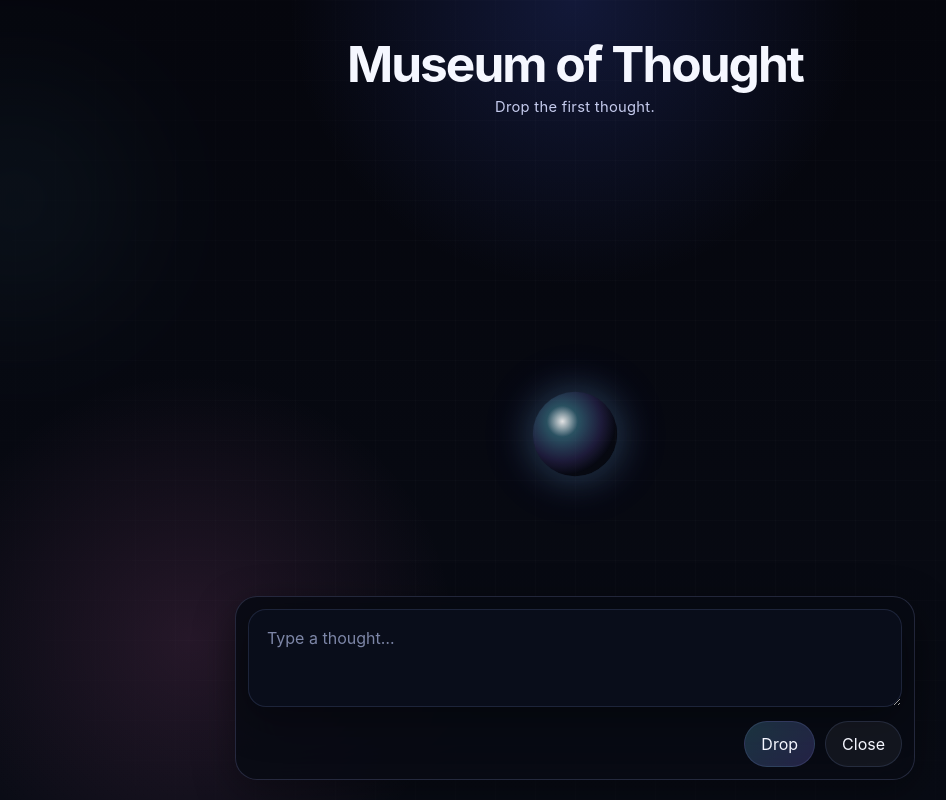
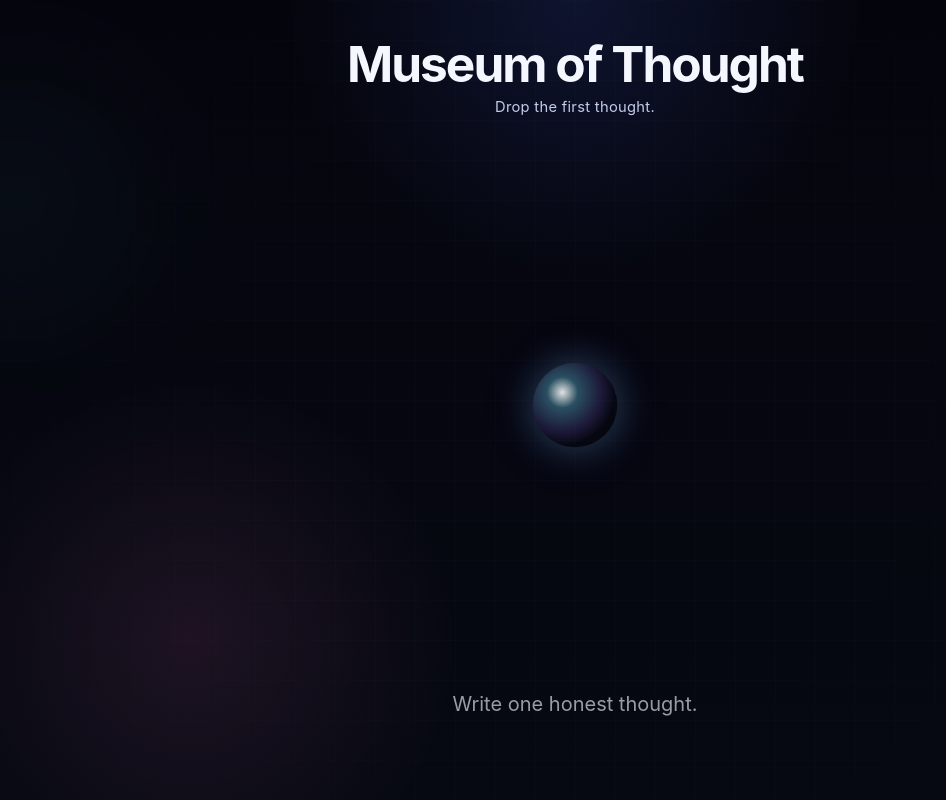
Before and after one commit to dagmarazonik1990-rgb/museum-of-thought, a Next.js app: page / in a window 1280 px wide. Both pictures are taken after a click on the button "Open thought input". Shown: the whole page, without its empty margins (65-1011 px from the left). Built offline with nearby package versions, Linux system fonts and the light colour scheme.

Commit message:
Implement orb-first composing ritual flow

```diff
--- a/app/globals.css
+++ b/app/globals.css
@@ -119,9 +119,18 @@ a {
 .mot-empty-stage,
 .mot-live-stage,
 .mot-composer-minimal,
+.mot-composer-ritual,
 .mot-reset-link {
   position: relative;
   z-index: 1;
+}
+
+.mot-compose-overlay {
+  position: fixed;
+  inset: 0;
+  background: rgba(2, 4, 10, 0.2);
+  z-index: 1;
+  pointer-events: none;
 }
 
 .mot-minimal-header {
@@ -160,6 +169,14 @@ a {
 
 .mot-live-stage {
   min-height: min(62vh, 680px);
+}
+
+.mot-live-orb-trigger {
+  position: absolute;
+  left: 50%;
+  bottom: 30px;
+  transform: translateX(-50%);
+  z-index: 2;
 }
 
 .mot-live-stage .mot-space {
@@ -473,6 +490,64 @@ a {
     0 0 36px rgba(112, 221, 255, 0.26),
     0 0 70px rgba(143, 120, 255, 0.16);
   animation: pulseOrb 3.5s ease-in-out infinite;
+  transition: transform 0.32s ease, box-shadow 0.32s ease, filter 0.32s ease;
+}
+
+.mot-orb-trigger.is-composing .mot-empty-orb {
+  transform: translateY(-40px);
+  animation:
+    pulseOrb 3.5s ease-in-out infinite,
+    pulseOrbFast 0.5s ease-out 1;
+}
+
+.mot-empty-orb-composing {
+  transform: translateY(-40px);
+}
+
+.mot-empty-orb-typing {
+  filter: brightness(1.08);
+  box-shadow:
+    0 0 46px rgba(112, 221, 255, 0.34),
+    0 0 84px rgba(143, 120, 255, 0.22);
+}
+
+.mot-composer-ritual {
+  width: min(600px, calc(100vw - 24px));
+  margin: -18px auto 0;
+}
+
+.mot-textarea-ritual {
+  width: 100%;
+  border: none;
+  background: transparent;
+  text-align: center;
+  max-width: 600px;
+  font-size: clamp(18px, 2.2vw, 20px);
+  padding: 0;
+  outline: none;
+  resize: none;
+  box-shadow: none;
+  min-height: 72px;
+  color: var(--text);
+}
+
+.mot-textarea-ritual::placeholder {
+  color: rgba(245, 247, 255, 0.62);
+}
+
+.mot-submitting-thought {
+  position: absolute;
+  left: 50%;
+  top: 56%;
+  transform: translate(-50%, -50%);
+  margin: 0;
+  max-width: min(600px, 80vw);
+  text-align: center;
+  font-size: clamp(16px, 2.1vw, 20px);
+  color: rgba(238, 242, 255, 0.92);
+  animation: submitThoughtToOrb 0.52s ease forwards;
+  pointer-events: none;
+  z-index: 3;
 }
 
 .mot-orb {
@@ -807,6 +882,40 @@ a {
   }
 }
 
+@keyframes pulseOrbFast {
+  0% {
+    transform: translateY(-40px) scale(1);
+  }
+
+  50% {
+    transform: translateY(-40px) scale(1.08);
+  }
+
+  100% {
+    transform: translateY(-40px) scale(1);
+  }
+}
+
+@keyframes submitThoughtToOrb {
+  0% {
+    opacity: 1;
+    transform: translate(-50%, -50%) translateY(0) scale(1);
+    filter: blur(0);
+  }
+
+  70% {
+    opacity: 0.8;
+    transform: translate(-50%, -50%) translateY(-18px) scale(0.55);
+    filter: blur(0.6px);
+  }
+
+  100% {
+    opacity: 0;
+    transform: translate(-50%, -50%) translateY(-28px) scale(0.16);
+    filter: blur(1px);
+  }
+}
+
 @media (min-width: 980px) {
   .mot-shell {
     padding: 28px 28px 32px;
--- a/app/page.js
+++ b/app/page.js
@@ -16,12 +16,15 @@ import {
   normalizeThoughts
 } from "../lib/thought-utils";
 
+const SUBMIT_ANIMATION_MS = 520;
+
 export default function HomePage() {
   const [appState, setAppState] = useState(createInitialState());
   const [input, setInput] = useState("");
   const [selectedThoughtId, setSelectedThoughtId] = useState(null);
   const [spaceLoaded, setSpaceLoaded] = useState(false);
-  const [composerOpen, setComposerOpen] = useState(false);
+  const [isComposing, setIsComposing] = useState(false);
+  const [submittingText, setSubmittingText] = useState("");
 
   useEffect(() => {
     const loaded = loadAppState();
@@ -48,7 +51,7 @@ export default function HomePage() {
       if (typingTarget) return;
 
       e.preventDefault();
-      setComposerOpen(true);
+      setIsComposing(true);
     }
 
     window.addEventListener("keydown", handleSpace);
@@ -59,10 +62,7 @@ export default function HomePage() {
     return getThoughtById(appState.thoughts, selectedThoughtId);
   }, [appState.thoughts, selectedThoughtId]);
 
-  function handleAddThought() {
-    const text = input.trim();
-    if (!text) return;
-
+  function commitThought(text) {
     const parentId = selectedThought?.id || null;
     const parent = parentId ? getThoughtById(appState.thoughts, parentId) : null;
     const position = parent
@@ -85,8 +85,28 @@ export default function HomePage() {
     }));
 
     setSelectedThoughtId(newThought.id);
-    setInput("");
-    setComposerOpen(false);
+  }
+
+  function handleAddThought() {
+    const text = input.trim();
+    if (!text) return;
+
+    setSubmittingText(text);
+
+    window.setTimeout(() => {
+      commitThought(text);
+      setSubmittingText("");
+      setInput("");
+      setIsComposing(false);
+    }, SUBMIT_ANIMATION_MS);
+  }
+
+  function handleComposerKeyDown(e) {
+    if (e.key !== "Enter") return;
+    if (e.shiftKey) return;
+
+    e.preventDefault();
+    handleAddThought();
   }
 
   function handleMoveThought(id, position) {
@@ -103,16 +123,25 @@ export default function HomePage() {
     setAppState(fresh);
     setSelectedThoughtId(null);
     setInput("");
-    setComposerOpen(false);
+    setIsComposing(false);
+    setSubmittingText("");
   }
 
   const hasThoughts = appState.thoughts.length > 0;
+  const orbClasses = [
+    "mot-empty-orb",
+    isComposing ? "mot-empty-orb-composing" : "",
+    input.trim() ? "mot-empty-orb-typing" : ""
+  ]
+    .filter(Boolean)
+    .join(" ");
 
   return (
     <main className="mot-shell mot-shell-minimal">
       <div className="mot-bg-grid" />
       <div className="mot-bg-glow mot-bg-glow-a" />
       <div className="mot-bg-glow mot-bg-glow-b" />
+      {isComposing ? <div className="mot-compose-overlay" /> : null}
 
       <header className="mot-minimal-header">
         <h1 className="mot-minimal-title">Museum of Thought</h1>
@@ -120,46 +149,58 @@ export default function HomePage() {
       </header>
 
       {hasThoughts ? (
-        <section className="mot-live-stage" onClick={() => setComposerOpen(true)}>
+        <section className="mot-live-stage">
           <ThoughtSpace
             thoughts={appState.thoughts}
             selectedThoughtId={selectedThoughtId}
             onSelectThought={(id) => setSelectedThoughtId(id)}
             onMoveThought={handleMoveThought}
           />
+
+          {submittingText ? (
+            <p className="mot-submitting-thought" aria-hidden>
+              {submittingText}
+            </p>
+          ) : null}
+
+          <button
+            className={`mot-orb-trigger mot-live-orb-trigger ${isComposing ? "is-composing" : ""}`}
+            onClick={() => setIsComposing(true)}
+            aria-label="Open thought input"
+          >
+            <div className={orbClasses} />
+          </button>
         </section>
       ) : (
         <section className="mot-empty-stage">
           <button
-            className="mot-orb-trigger"
-            onClick={() => setComposerOpen(true)}
+            className={`mot-orb-trigger ${isComposing ? "is-composing" : ""}`}
+            onClick={() => setIsComposing(true)}
             aria-label="Open thought input"
           >
-            <div className="mot-empty-orb" />
+            <div className={orbClasses} />
           </button>
+
+          {submittingText ? (
+            <p className="mot-submitting-thought" aria-hidden>
+              {submittingText}
+            </p>
+          ) : null}
         </section>
       )}
 
-      {composerOpen ? (
-        <section className="mot-composer-minimal" onClick={(e) => e.stopPropagation()}>
+      {isComposing ? (
+        <section className="mot-composer-ritual" onClick={(e) => e.stopPropagation()}>
           <textarea
             id="thought-input"
             value={input}
             onChange={(e) => setInput(e.target.value)}
-            className="mot-textarea"
+            onKeyDown={handleComposerKeyDown}
+            className="mot-textarea mot-textarea-ritual"
             rows={3}
             autoFocus
-            placeholder="Type a thought…"
+            placeholder="Write one honest thought."
           />
-
-          <div className="mot-composer-actions mot-composer-actions-minimal">
-            <button className="mot-btn mot-btn-primary" onClick={handleAddThought}>
-              Drop
-            </button>
-            <button className="mot-btn mot-btn-ghost" onClick={() => setComposerOpen(false)}>
-              Close
-            </button>
-          </div>
         </section>
       ) : null}
 
```
